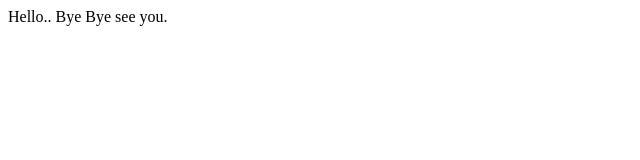
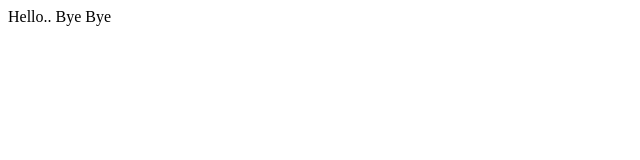
Before and after one commit to shashikala20/Demo, a plain HTML site: page index.html in a window 1280 px wide. Shown: the full height of the page, 0-640 px from the left. Drawn offline with Linux system fonts and the light colour scheme.

Commit message:
shashiRevert "comment index.html"
This reverts commit 33f0f48c763306db5973db300066ab4971729b85.

```diff
--- a/index.html
+++ b/index.html
@@ -9,6 +9,5 @@
 <body>
    Hello..
    Bye Bye
-   see you.
 </body>
 </html>
```
